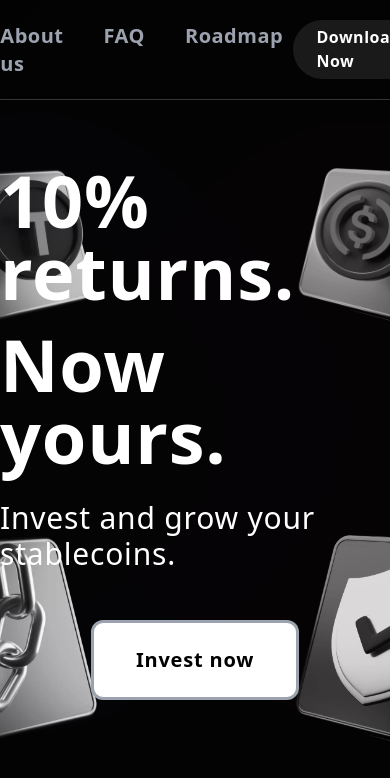
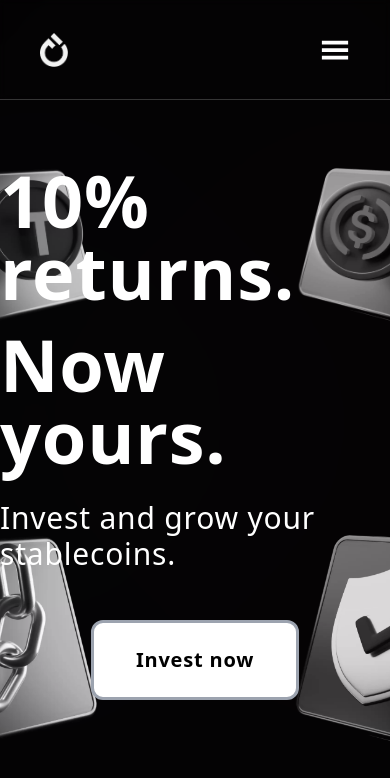
Before and after one commit to fibre-ether/kwikpic-task, a React (Create React App) app: page / in a window 390 px wide. Shown: the top 778 px of the page. Built offline with nearby package versions, Linux system fonts and the light colour scheme.

Commit message:
Add responsiveness and location to navbar

```diff
--- a/src/components/Navbar.js
+++ b/src/components/Navbar.js
@@ -1,28 +1,52 @@
 import logo from "../assets/logo.png";
 import { AiOutlineArrowDown } from 'react-icons/ai'
+import { GiHamburgerMenu } from 'react-icons/gi'
 import { Link } from "react-router-dom";
+import { useState } from "react";
+import { BsTwitter, BsTelegram, BsLinkedin, BsYoutube} from 'react-icons/bs'
+import { useLocation } from 'react-router-dom';
 function Navbar() {
+  const location = useLocation()
+  const [expanded, setExpanded] = useState(false)
   return (
-    <div className="fixed z-50 top-0 w-full bg-transparent text-white h-[6.25rem] flex items-center font-semibold text-xl backdrop-blur-sm border-b-[1px] border-white/20 tracking-wide">
-      <div className="w-[75%] flex justify-center">
+    <div className={`fixed z-50 top-0 w-screen text-white ${expanded ? "h-full bg-black flex-col" : "h-[6.25rem] bg-transparent items-start"} flex font-semibold text-base lg:text-xl backdrop-blur-sm border-b-[1px] border-white/20 tracking-wide transition-all`}>
+      <div className="lg:hidden sm:flex w-full flex items-center justify-between px-10 h-[6.25rem]">
+        <img src={logo} alt="logo" className="h-[2.1rem]" />
+        <GiHamburgerMenu size={30} onClick={()=>setExpanded(!expanded)}/>
+      </div>
+      {expanded &&
+        <div className="h-[calc(100vh-6.25rem)] flex flex-col text-gray-400">
+          <div className="h-[13%] px-10 "><Link to='/'>Home</Link></div>
+          <div className="h-[13%] px-10 "><Link to='/about'>About us</Link></div>
+          <div className="h-[13%] px-10 ">FAQ</div>
+          <div className="h-[13%] px-10 ">Roadmap</div>
+          <div className="h-[13%] px-10 ">Careers</div>
+          <div className="h-[13%] px-10 ">Blog</div>
+          <div className="h-[5%] flex items-center justify-center">Join the community</div>
+          <div className="h-[15%] flex items-center justify-around text-white">
+          <BsTwitter size={30} /> <BsTelegram size={30} /> <BsLinkedin size={30} /> <BsYoutube size={30} />
+          </div>
+        </div>
+      }
+      <div className="w-[75%] justify-center items-center lg:flex hidden h-[6.25rem]">
         <div className="w-auto flex space-x-10 px-10 text-gray-400">
           <img src={logo} alt="logo" className="h-[2.1rem]" />
-          <p> <Link to="/">Home</Link> </p>
-          <p> <Link to="/about">About us</Link> </p>
+          <p> <Link to="/" className={`${location.pathname==="/" && "text-white"}`}>Home</Link> </p>
+          <p> <Link to="/about" className={`${location.pathname==="/about" && "text-white"}`}>About us</Link> </p>
           <p>FAQ</p>
           <p>Roadmap</p>
           <p>Careers</p>
           <p>Blog</p>
         </div>
       </div>
-      <div className="w-[20%] flex h-[60%]">
-        <div className="bg-[#1a1a1a] h-full rounded-full flex items-center w-auto">
+      <button onClick={()=>(window.open("https://github.com/fibre-ether/kwikpic-task", '_blank', 'noopener,noreferrer'))} className="w-[20%] lg:flex hidden items-center h-[6.25rem]">
+        <div className="bg-[#1a1a1a] h-[60%] rounded-full flex items-center w-auto">
           <p className="mx-6 text-base">Download Now</p>
           <div className="h-[80%] mr-2 bg-white text-black aspect-square rounded-full flex justify-center items-center border-[6px] border-black">
             <AiOutlineArrowDown size={23}/>
           </div>
         </div>
-      </div>
+      </button>
     </div>
   );
 }
```
